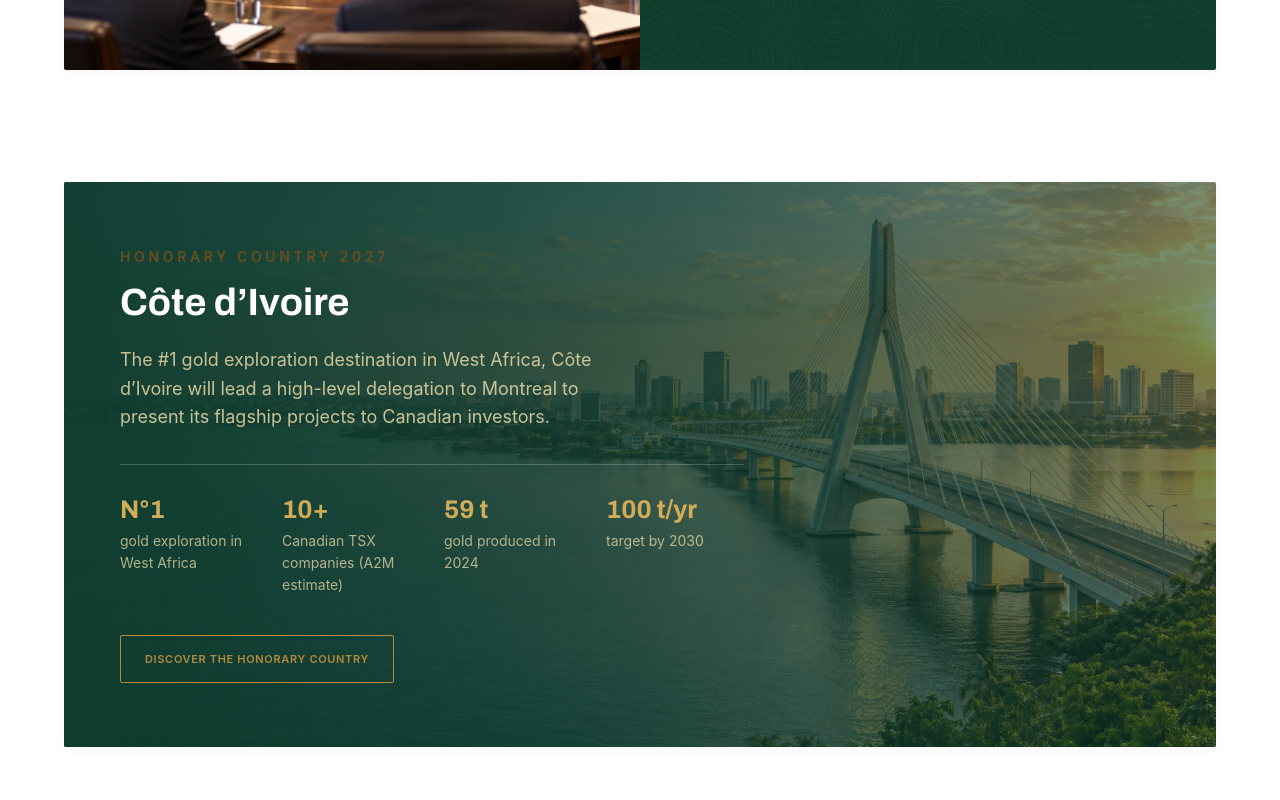
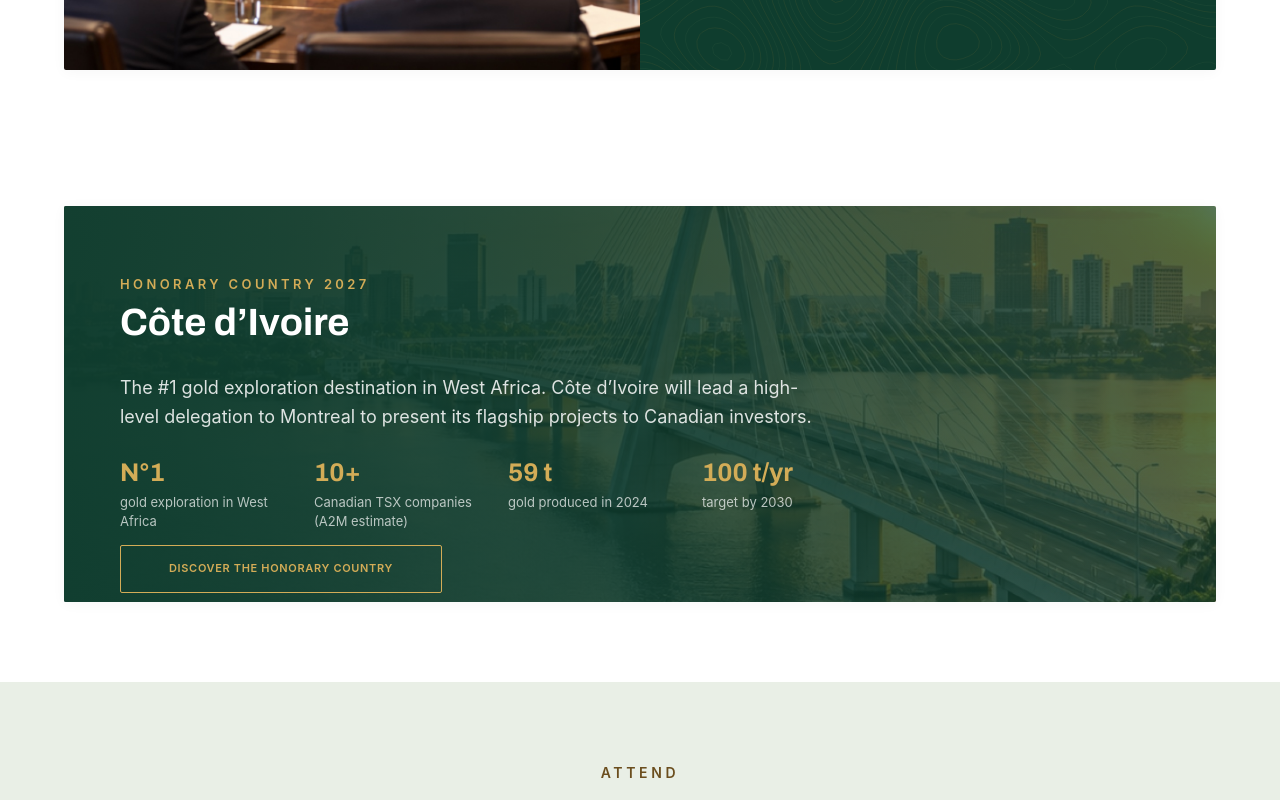
Before and after one commit to asaklex/a2m-2027-refresh, a React (Vite) app: page /en in a window 1280 px wide. Shown: the part 3700-4500 px from the top of the page. Built offline with nearby package versions, Linux system fonts and the light colour scheme; a web font is replaced by a local one.

Commit message:
20260915 align Côte d’Ivoire card to layout reference

```diff
--- a/src/pages/HomePage.tsx
+++ b/src/pages/HomePage.tsx
@@ -287,27 +287,30 @@
       </section>
 
       {/* Honorary Country — standalone duotone photo card (shot 5.39.12) */}
-      <section className="bg-ivory px-4 py-14 sm:px-8 lg:px-16">
-        <div className="relative mx-auto min-h-[30rem] w-full max-w-[1280px] overflow-hidden rounded-sm shadow-card lg:min-h-[34rem]">
+      <section className="bg-ivory px-4 py-14 sm:px-8 lg:px-16 lg:py-20">
+        <div className="relative mx-auto min-h-[30rem] w-full max-w-[1280px] overflow-hidden rounded-sm shadow-card lg:min-h-0 lg:aspect-[2.91/1]">
           <img
             alt="Abidjan skyline and bridge at dusk"
             loading="lazy"
-            className="absolute inset-0 h-full w-full object-cover"
+            className="absolute inset-0 h-full w-full origin-right scale-150 object-cover"
             src="/images/home/abidjan-bridge.jpg"
           />
-          <div className="absolute inset-0 bg-emerald-deep/55" aria-hidden="true" />
+          <div className="absolute inset-0 bg-emerald-deep/70" aria-hidden="true" />
           <div
-            className="absolute inset-0 bg-gradient-to-r from-emerald-deep/85 via-emerald-deep/45 to-transparent"
+            className="absolute inset-0 bg-gradient-to-r from-emerald-deep/90 via-emerald-deep/48 to-transparent"
             aria-hidden="true"
           />
-          <div className="relative z-[2] px-6 py-14 text-ivory sm:px-10 lg:max-w-[46rem] lg:px-14 lg:py-16">
-            <Eyebrow>Honorary Country 2027</Eyebrow>
-            <h2 className="mt-3 font-display text-h1 text-ivory">Côte d’Ivoire</h2>
-            <p className="mt-5 max-w-[520px] text-lead text-champagne/85">
-              The #1 gold exploration destination in West Africa, Côte d’Ivoire will lead a high-level delegation to
-              Montreal to present its flagship projects to Canadian investors.
+          <div className="relative z-[2] px-6 py-14 text-ivory sm:px-10 lg:max-w-[54rem] lg:px-14 lg:py-[70px]">
+            <p className="text-[13px] font-semibold leading-[1.25] uppercase tracking-[0.26em] text-gold-light">
+              Honorary Country 2027
             </p>
-            <dl className="mt-8 grid grid-cols-2 gap-x-6 gap-y-6 border-t border-ivory/20 pt-8 sm:grid-cols-4">
+            <h2 className="mt-2 font-display text-h1 text-ivory">Côte d’Ivoire</h2>
+            <p className="mt-7 max-w-[740px] text-lead text-ivory/85">
+              The #1 gold exploration destination in West Africa. Côte d’Ivoire will lead a high-
+              <br className="hidden lg:block" />
+              level delegation to Montreal to present its flagship projects to Canadian investors.
+            </p>
+            <dl className="mt-7 grid grid-cols-2 gap-x-6 gap-y-6 sm:grid-cols-4">
               {[
                 ['N°1', 'gold exploration in West Africa'],
                 ['10+', 'Canadian TSX companies (A2M estimate)'],
@@ -320,13 +323,13 @@
                     <span className="font-display font-bold text-[1.6rem] leading-none text-gold-light whitespace-nowrap">
                       {value}
                     </span>
-                    <span className="mt-1.5 block text-small text-champagne/75">{label}</span>
+                    <span className="mt-1.5 block text-[13px] leading-[1.45] text-ivory/70">{label}</span>
                   </dd>
                 </div>
               ))}
             </dl>
             <Link
-              className={[goldOutlineButton, 'mt-10'].join(' ')}
+              className={[goldOutlineButton, 'mt-[14px] border-gold-light px-12 text-gold-light'].join(' ')}
               to="/en/program/honorary-country"
             >
               Discover the Honorary Country
```
